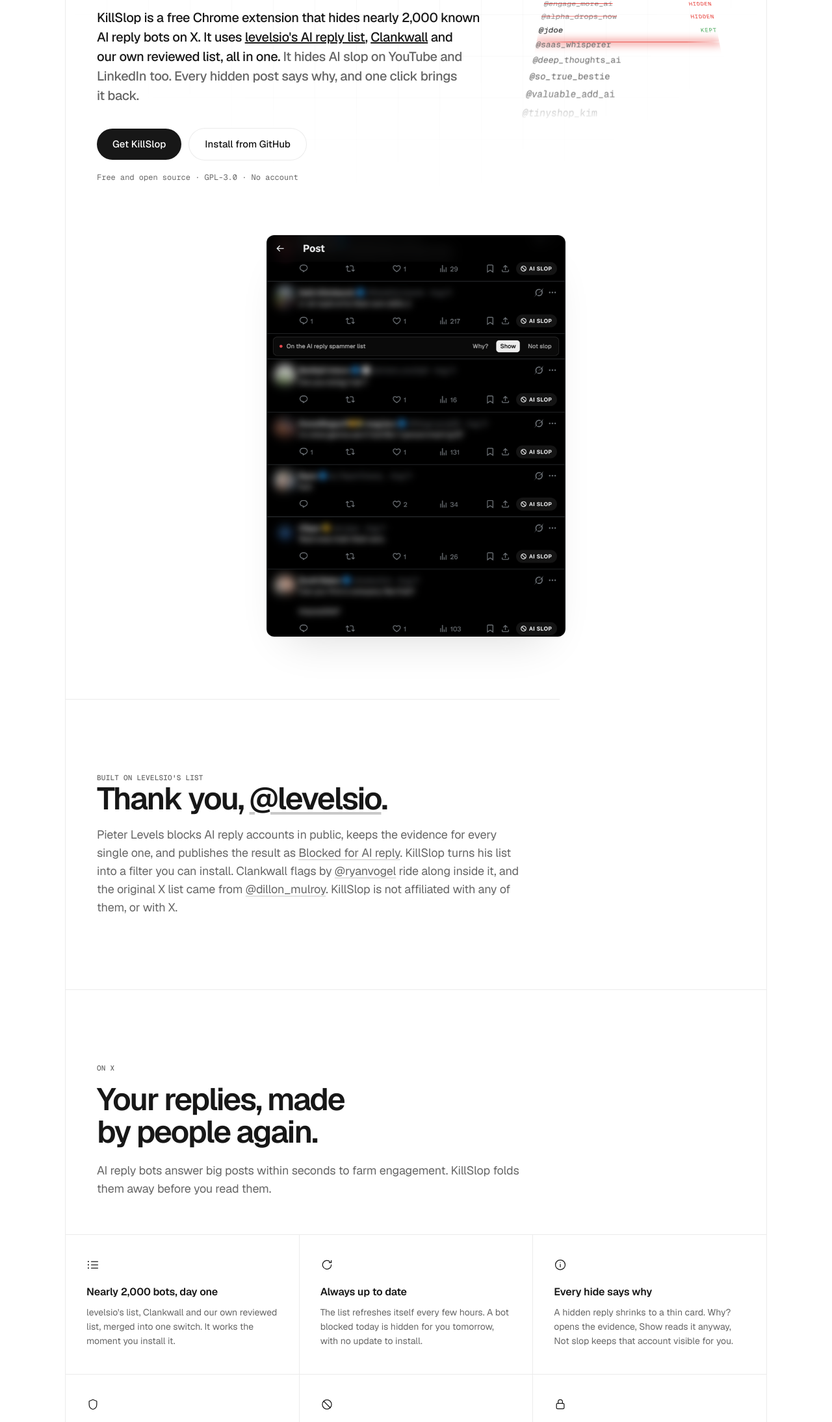
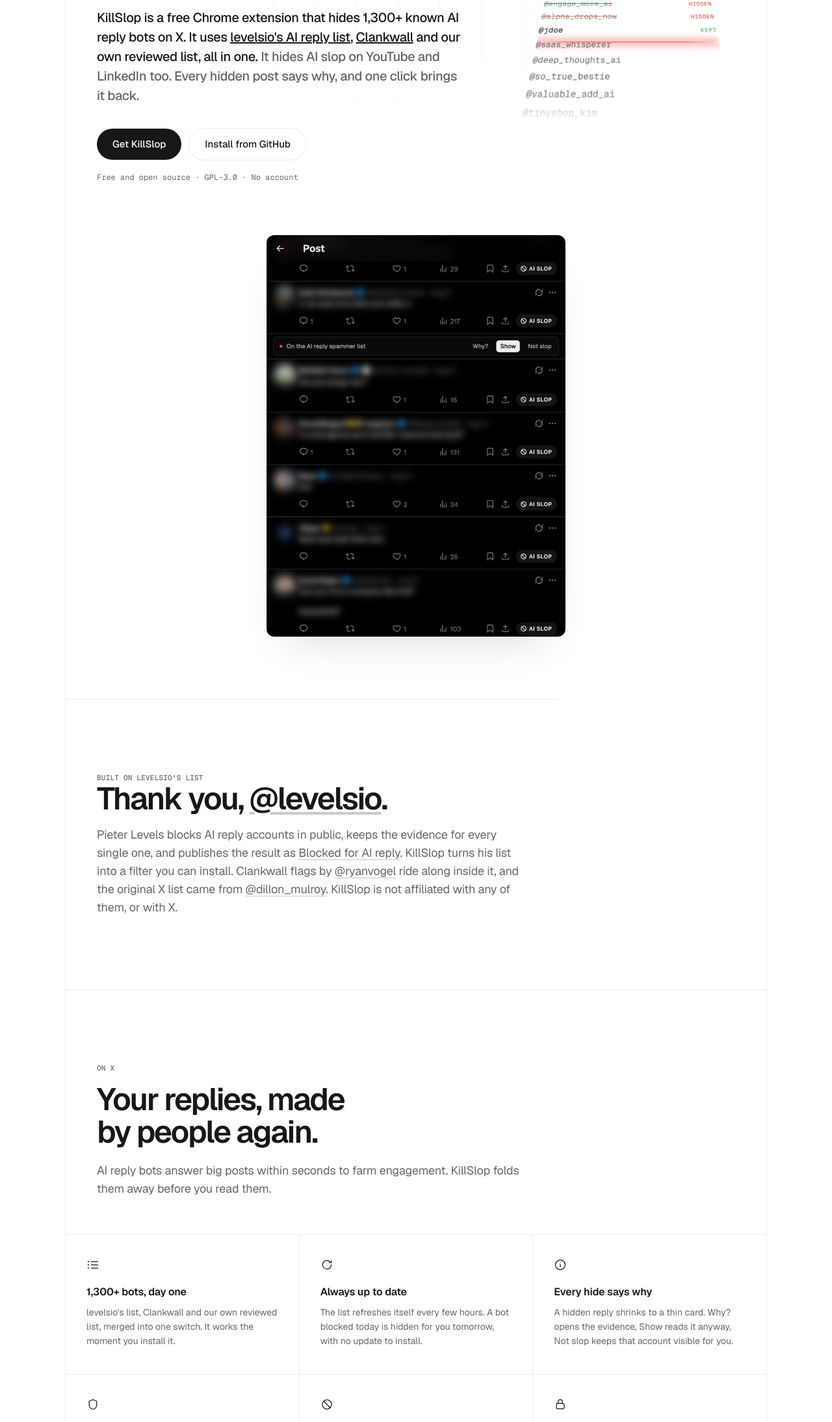
Before and after one commit to heyitsR1/killslop, a browser extension: page worker/public/site/index.html in a window 1280 px wide. Shown: the part 362-2551 px from the top of the page at 65% size. Drawn offline with Linux system fonts and the light colour scheme; no server answers.

Commit message:
levelsio 'likely' (no evidence, new account) is opt-in now, served as 'bn'; default list is accounts with an AI reply on record or a second source (1,300+)

```diff
--- a/extension/src/core/spamlist.js
+++ b/extension/src/core/spamlist.js
@@ -13,7 +13,11 @@ const KEY = 'xSpamList';
 const REFRESH_MS = 6 * 3600 * 1000;
 const RETRY_MS = 30 * 60 * 1000;
 
-/** Flags that hide by default. 'b' (unreviewed silent block) is opt-in. */
+/**
+ * Flags that hide by default. 'b' (a block with no evidence on record, which
+ * since 2026-11-22 includes levelsio's 'likely', served as 'bn') is opt-in.
+ * 'l' is no longer served but still read, for lists cached before then.
+ */
 const DEFAULT_FLAGS = /[clvk]/;
 
 let index = null; // { byId: Map, byHandle: Map, meta }
--- a/worker/public/site/index.html
+++ b/worker/public/site/index.html
@@ -6,7 +6,7 @@
     <title>KillSlop: Block AI reply bots on X, and AI slop everywhere</title>
     <meta
       name="description"
-      content="KillSlop is a free, open-source Chrome extension that hides nearly 2,000 known AI reply bots on X, merged from levelsio's AI reply list, Clankwall and our own reviewed list. It also hides AI slop on YouTube and LinkedIn."
+      content="KillSlop is a free, open-source Chrome extension that hides 1,300+ known AI reply bots on X, merged from levelsio's AI reply list, Clankwall and our own reviewed list. It also hides AI slop on YouTube and LinkedIn."
     />
     <link rel="canonical" href="https://killslop.app/" />
     <meta name="color-scheme" content="light dark" />
@@ -18,7 +18,7 @@
     <meta property="og:title" content="KillSlop: Never see AI reply guys again" />
     <meta
       property="og:description"
-      content="A free Chrome extension that hides nearly 2,000 known AI reply bots on X, plus AI slop on YouTube and LinkedIn."
+      content="A free Chrome extension that hides 1,300+ known AI reply bots on X, plus AI slop on YouTube and LinkedIn."
     />
     <meta property="og:image" content="https://killslop.app/site/og-x.png" />
     <meta property="og:image:width" content="1200" />
@@ -28,7 +28,7 @@
     <meta name="twitter:title" content="KillSlop: Never see AI reply guys again" />
     <meta
       name="twitter:description"
-      content="A free Chrome extension that hides nearly 2,000 known AI reply bots on X, plus AI slop on YouTube and LinkedIn."
+      content="A free Chrome extension that hides 1,300+ known AI reply bots on X, plus AI slop on YouTube and LinkedIn."
     />
     <meta name="twitter:image" content="https://killslop.app/site/og-x.png" />
     <link rel="icon" href="/site/favicon.svg" type="image/svg+xml" />
@@ -71,7 +71,7 @@
           <div class="hero__copy">
             <h1 class="hero__title" id="hero-title">Never see AI reply guys again.</h1>
             <p class="hero__lead">
-              KillSlop is a free Chrome extension that hides nearly 2,000 known AI reply bots on X. It uses
+              KillSlop is a free Chrome extension that hides 1,300+ known AI reply bots on X. It uses
               <a href="https://blockedforaireply.levels.io">levelsio's AI reply list</a>,
               <a href="https://clankwall.vogel.dev">Clankwall</a> and our own reviewed list, all in one.
               <span class="muted">It hides AI slop on YouTube and LinkedIn too. Every hidden post says why, and one click brings it back.</span>
@@ -131,7 +131,7 @@
           <div class="cells cells--3">
             <div class="cell">
               <svg class="cell__icon" viewBox="0 0 24 24" aria-hidden="true"><path d="M9 6h12M9 12h12M9 18h12"/><path d="M3.5 6h.01M3.5 12h.01M3.5 18h.01" stroke-width="2.5"/></svg>
-              <h3 class="cell__title">Nearly 2,000 bots, day one</h3>
+              <h3 class="cell__title">1,300+ bots, day one</h3>
               <p class="cell__text">
                 levelsio's list, Clankwall and our own reviewed list, merged into one switch. It works the moment
                 you install it.
```
Also changed, not shown: test/spamlist.test.mjs (+4 -1 lines), worker/public/site/welcome.html (+1 -1 lines), worker/src/spamlist.js (+14 -4 lines), README.md, extension/manifest.json.
